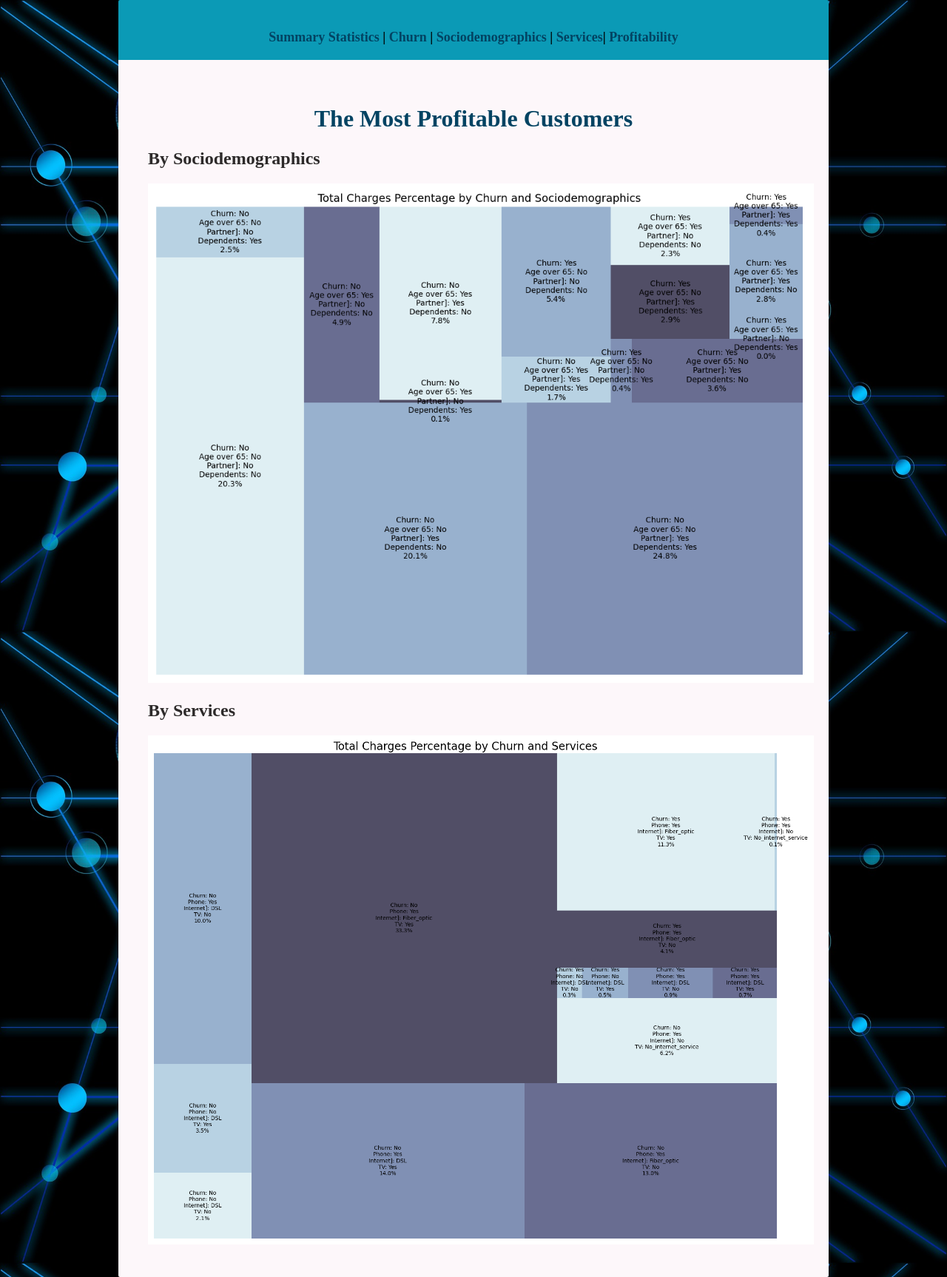
After one commit to kvalge/telecom-flask, a Flask app: template templates/profitability.html in a window 1280 px wide. The commit adds this page. Shown: the whole page at 74% size. Run offline with Flask 3, Linux system fonts and the light colour scheme; the template is opened without the code that fills it, so the values that code supplies are empty; parts of the project's set-up code (start-up, migrations or seed data) failed here and were passed over.

Commit message:
Updates.

```diff
--- a/app.py
+++ b/app.py
@@ -105,5 +105,13 @@ def services_page():
                            by_streaming_tv=by_streaming_tv)
 
 
+@app.route('/profitability', methods=['GET'])
+def profitability_page():
+    total_charges_churn_by_sociodem_treemap(total_charges_churn_by_sociodem())
+    total_charges_churn_by_services_treemap(total_charges_churn_by_services())
+
+    return render_template('profitability.html')
+
+
 if __name__ == '__main__':
     app.run(debug=True)
--- a/static/style.css
+++ b/static/style.css
@@ -69,3 +69,15 @@ h1 {
 .one-graph {
     text-align: center;
 }
+
+.wide_graph {
+    max-width: 900px;
+    text-align: left;
+    height: auto;
+    margin: 0 auto;
+}
+
+h6 {
+    color: #57d9f3;
+    text-decoration: none;
+}
--- a/templates/base.html
+++ b/templates/base.html
@@ -11,7 +11,8 @@
                 <a href="/" class="{{ 'active' if request.path == '/' else '' }}">Summary Statistics </a>|
                 <a href="/churn" class="{{ 'active' if request.path == '/churn' else '' }}">Churn </a>|
                 <a href="/sociodem" class="{{ 'active' if request.path == '/sociodem' else '' }}">Sociodemographics </a>|
-                <a href="/services" class="{{ 'active' if request.path == '/services' else '' }}">Services</a>
+                <a href="/services" class="{{ 'active' if request.path == '/services' else '' }}">Services</a>|
+                <a href="/profitability" class="{{ 'active' if request.path == '/profitability' else '' }}">Profitability</a>
             </nav>
 
             <div>
--- /dev/null
+++ b/templates/profitability.html
@@ -0,0 +1,24 @@
+{% extends 'base.html' %}
+{% block content %}
+
+    <div class="frame">
+        <h1>The Most Profitable Customers</h1>
+
+        <h2>By Sociodemographics</h2>
+        <div>
+            <div>
+                <img src="{{ url_for('static', filename='graphs/total_charges_churn_by_sociodemographics_treemap.png') }}"
+                     alt="Total Charges Churn by Sociodem" class="wide_graph">
+            </div>
+        </div>
+
+        <h2>By Services</h2>
+        <div>
+            <div>
+                <img src="{{ url_for('static', filename='graphs/total_charges_churn_by_services_treemap.png') }}"
+                     alt="Total Charges Churn by Services" class="wide_graph">
+            </div>
+        </div>
+
+    </div>
+{% endblock %}
--- a/templates/sociodem.html
+++ b/templates/sociodem.html
@@ -109,7 +109,7 @@
 
                     {% endfor %}
                 </div>
-                            <div class="graph-frame">
+                <div class="graph-frame">
                     <div>
                         <img src="{{ url_for('static', filename='graphs/churn_by_dependents_monthly_mean_bar.png') }}"
                              alt="Bar of Dependents" class="graph">
@@ -133,6 +133,7 @@
                      alt="Average Monthly Charges by Sociodem" class="graph">
             </div>
         </div>
+
     </div>
 
 {% endblock %}
```
Also changed, not shown: functions.py (+13 -3 lines), graphs_generation.py (+37 -0 lines), static/graphs/total_charges_churn_by_services_treemap.png (added), static/graphs/total_charges_churn_by_sociodemographics_treemap.png (added).
